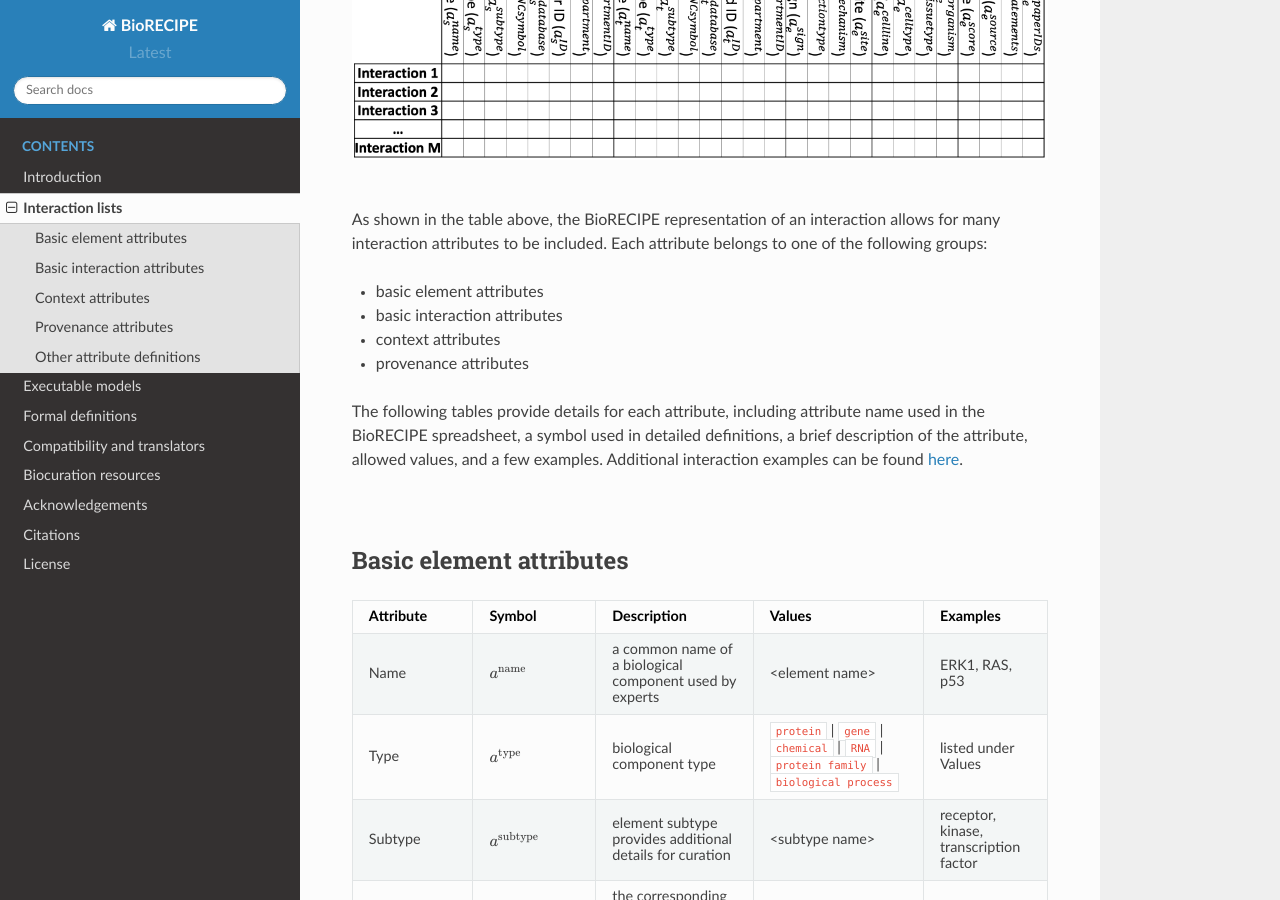
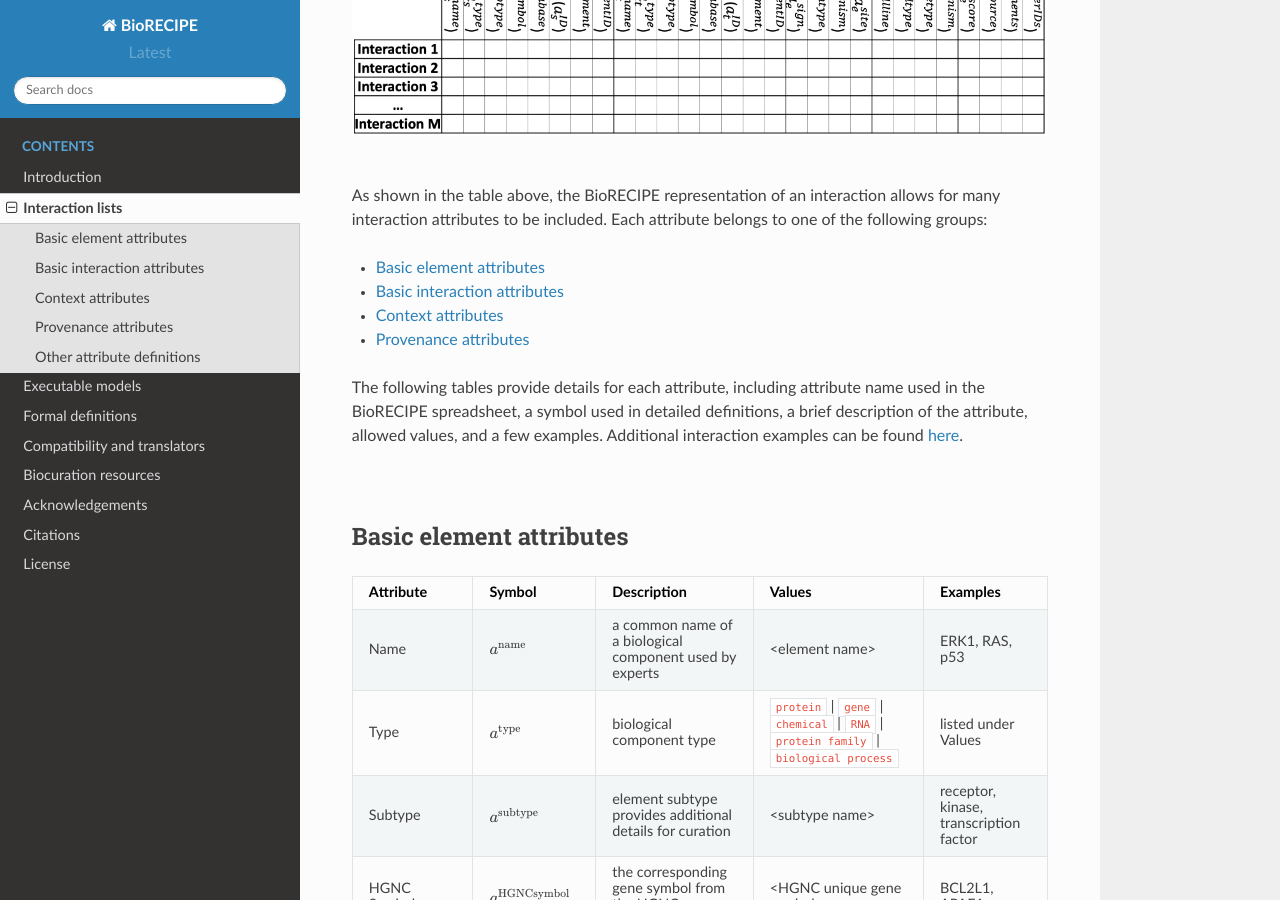
Before and after one commit to pitt-miskov-zivanov-lab/BioRECIPE, a Sphinx documentation site: the page built from docs/bio_interactions.rst, in a window 1280 px wide and 900 px high, scrolled down 1211 px. Built offline with Sphinx 7.4.7 and the Read the Docs theme 2.0.0, drawn with Linux system fonts in a browser that asks for light colours; part of the change alters nothing that is shown.

```diff
--- a/docs/bio_interactions.rst
+++ b/docs/bio_interactions.rst
@@ -11,7 +11,6 @@ An example biological interaction, represented as a directed signed edge between
     :alt: internal figure
 
 |
-|
 
 An illustration of the interaction list in the BioRECIPE format, with all the attributes (current version supports one source node and one target node in each interaction). See an example file `here <https://github.com/pitt-miskov-zivanov-lab/BioRECIPE/blob/main/examples/interaction_lists/ids_reading.xlsx>`_.
 
@@ -23,16 +22,17 @@ An illustration of the interaction list in the BioRECIPE format, with all the at
 
 As shown in the table above, the BioRECIPE representation of an interaction allows for many interaction attributes to be included. Each attribute belongs to one of the following groups:
 
-- basic element attributes
-- basic interaction attributes
-- context attributes
-- provenance attributes
+- :ref:`basic-element-attributes`
+- :ref:`basic-interaction-attributes`
+- :ref:`context-attributes`
+- :ref:`provenance-attributes`
 
 
 The following tables provide details for each attribute, including attribute name used in the BioRECIPE spreadsheet, a symbol used in detailed definitions, a brief description of the attribute, allowed values, and a few examples. Additional interaction examples can be found `here <https://github.com/pitt-miskov-zivanov-lab/BioRECIPE/blob/main/examples/interaction_lists>`_.
 
 |
 
+.. _basic-element-attributes:
 Basic element attributes
 -------------------------
 
@@ -51,6 +51,7 @@ Basic element attributes
 
 |
 
+.. _basic-interaction-attributes:
 Basic interaction attributes
 -----------------------------
 
@@ -66,6 +67,7 @@ Basic interaction attributes
 
 |
 
+.. _context-attributes:
 Context attributes
 ------------------
 
@@ -80,6 +82,7 @@ Context attributes
 
 |
 
+.. _provenance-attributes:
 Provenance attributes
 ---------------------
 
```
